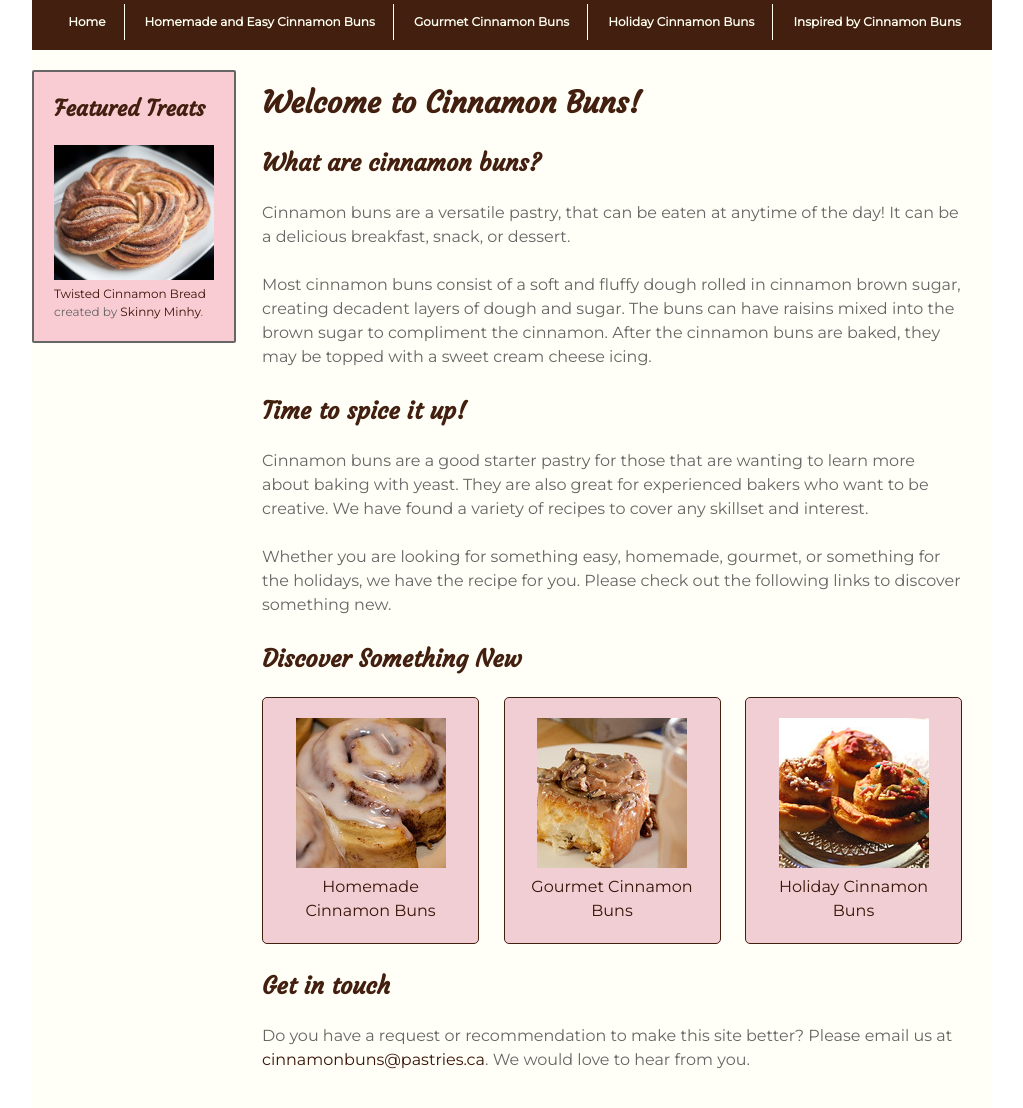
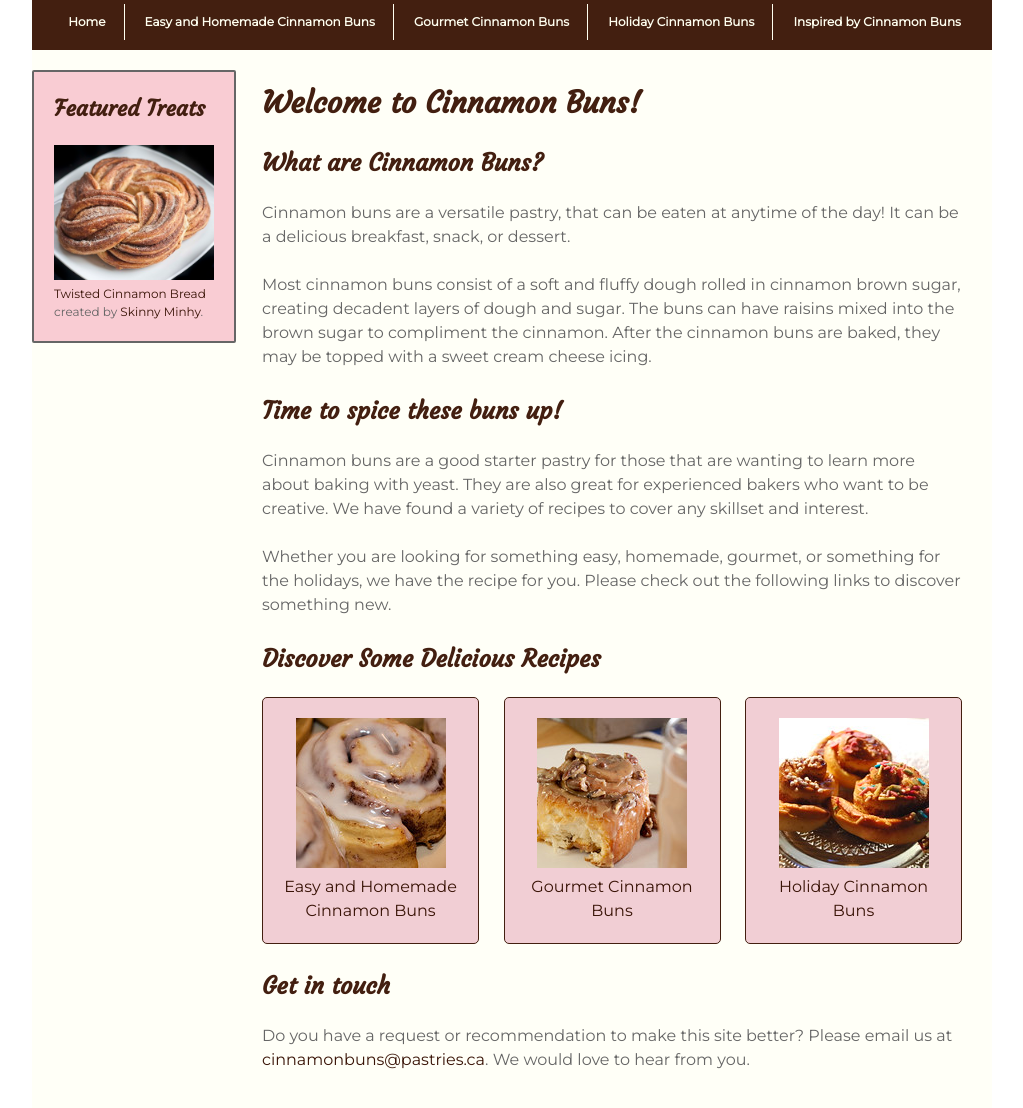
Before and after one commit to cnimmo1/cinnamon-buns, a plain HTML site: page index.html in a window 1280 px wide. Shown: the part 306-1414 px from the top of the page, without its empty margins (128-1151 px from the left). Drawn offline with Linux system fonts and the light colour scheme.

Commit message:
Update index.html

```diff
--- a/index.html
+++ b/index.html
@@ -15,7 +15,7 @@
     <meta name="keywords" content="Cinnamon bun, cinnamon roll, dessert, recipe, sticky bun, easy, homemade, bakery, soft, holidays, cinnamon twist, dough, butter, brown sugar, raisins, frosting, cream cheese">
     <meta name="author" content="Cassandra Nimmo">
     <meta name="viewport" content="width=device-width, initial-scale=1.0">
-    <title>Cinnamon Buns: a simple delicious collection of recipes</title>
+    <title>Cinnamon Buns: a Simply Delicious Collection of Recipes</title>
     <link rel="stylesheet" href="css/styles.css" type="text/css" media="screen" />
     <!--[if IE]><script src="http://html5shiv.googlecode.com/svn/trunk/html5.js"></script><![endif]-->
       <link rel="preconnect" href="https://fonts.googleapis.com">
@@ -36,7 +36,7 @@
           <div class="menu">
             <ul>
               <li><a href="#">Home</a></li>
-              <li><a href="#">Homemade and Easy Cinnamon Buns</a></li>
+              <li><a href="#">Easy and Homemade Cinnamon Buns</a></li>
               <li><a href="#">Gourmet Cinnamon Buns</a></li>
               <li><a href="#">Holiday Cinnamon Buns</a></li>
               <li><a href="#">Inspired by Cinnamon Buns</a></li>
@@ -63,21 +63,21 @@
         <section class="content">
          <h1>Welcome to Cinnamon Buns!</h1>
          <article>
-          <h2>What are cinnamon buns?</h2>
+          <h2>What are Cinnamon Buns?</h2>
           <p>Cinnamon buns are a versatile pastry, that can be eaten at anytime of the day! It can be a delicious breakfast, snack, or dessert.</p>
           <p>Most cinnamon buns consist of a soft and fluffy dough rolled in cinnamon brown sugar, creating decadent layers of dough and sugar. The buns can have raisins mixed into the brown sugar to compliment the cinnamon. After the cinnamon buns are baked, they may be topped with a sweet cream cheese icing.</p>
         </article>
         <article>
-          <h2>Time to spice it up!</h2>
+          <h2>Time to spice these buns up!</h2>
           <p>Cinnamon buns are a good starter pastry for those that are wanting to learn more about baking with yeast. They are also great for experienced bakers who want to be creative. We have found a variety of recipes to cover any skillset and interest. </p>
           <p>Whether you are looking for something easy, homemade, gourmet, or something for the holidays, we have the recipe for you. Please check out the following links to discover something new.</p>
         </article>
         <article>
-          <h2>Discover Something New</h2>
+          <h2>Discover Some Delicious Recipes</h2>
           <div class="card-set">
             <div class="card">
               <a href="#"><img src="images/homemade.jpg" alt=""></a>
-              <a href="#">Homemade Cinnamon Buns</a>
+              <a href="#">Easy and Homemade Cinnamon Buns</a>
             </div>
             <div class="card"><a href="#"><img src="images/gourmet.jpg" alt=""></a>
               <a href="#">Gourmet Cinnamon Buns</a>
```
